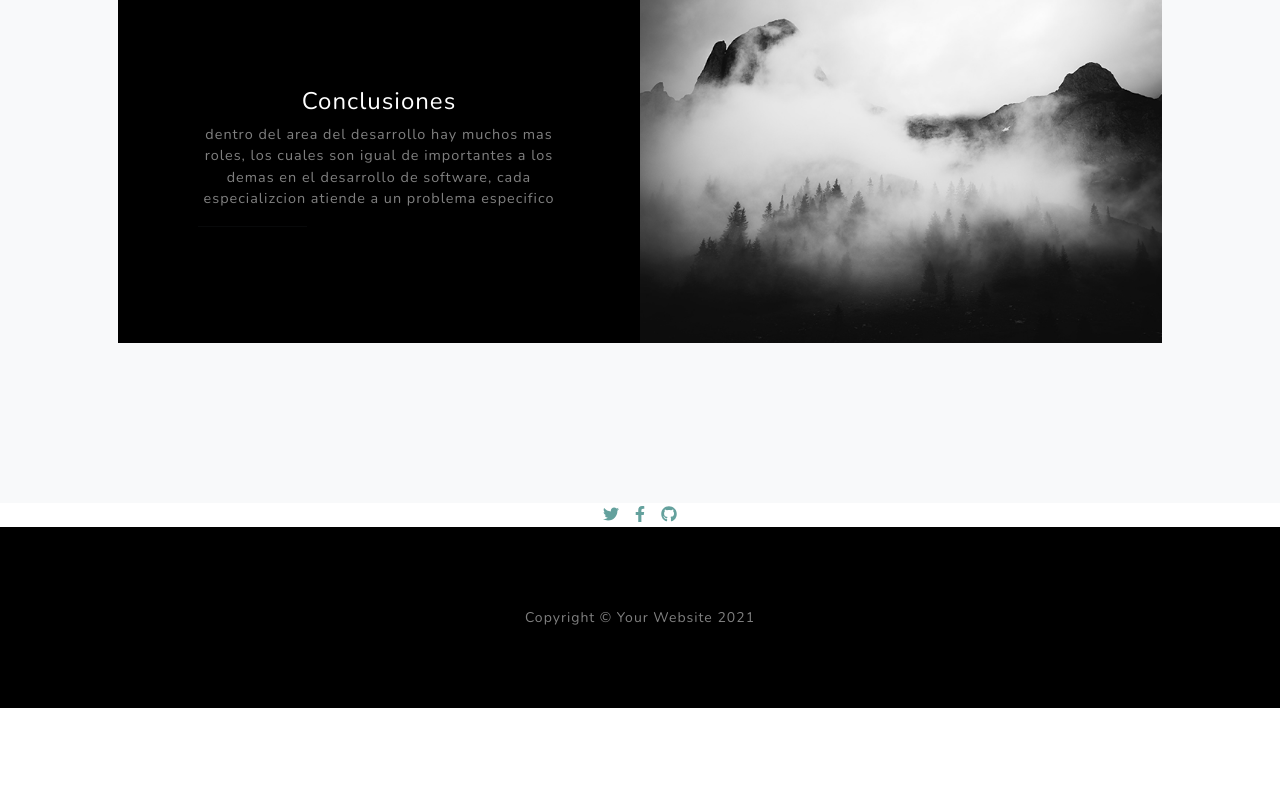
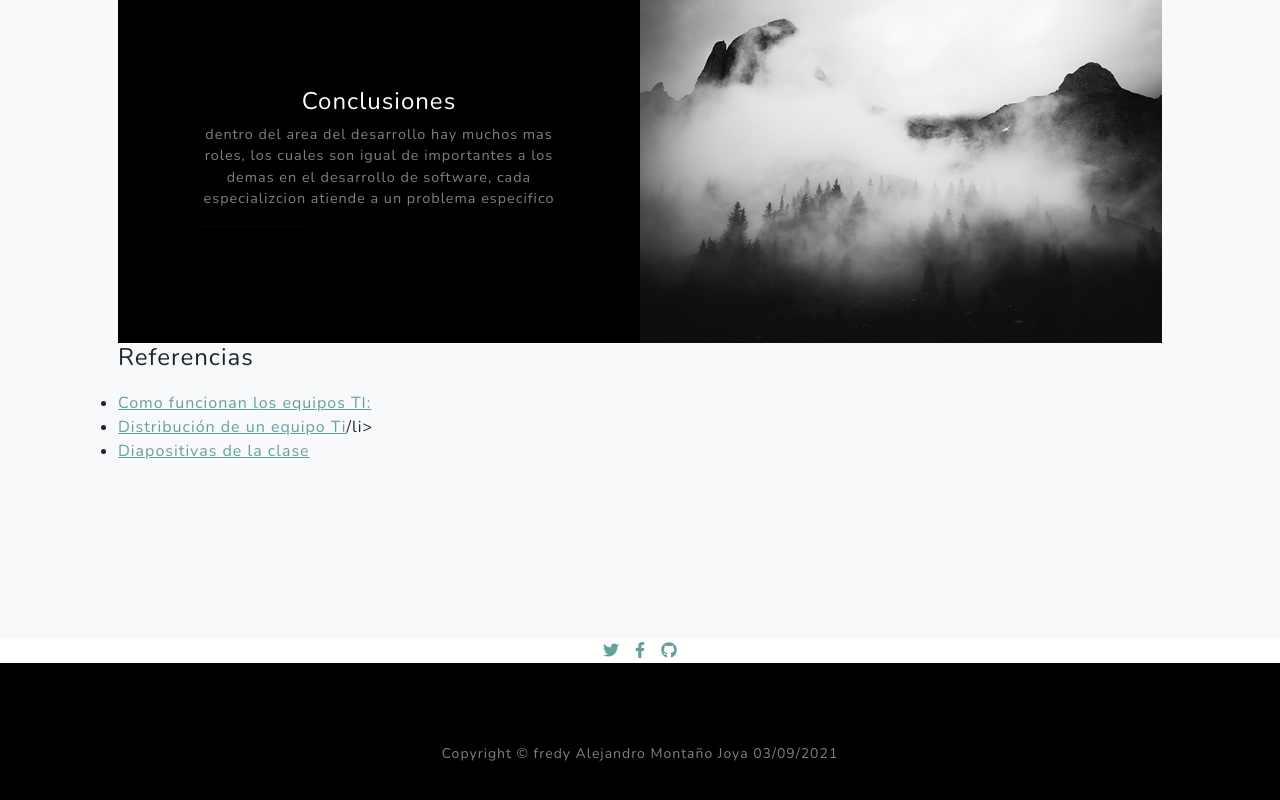
Before and after one commit to FredyMontano/ingsw1quiz1, a plain HTML site: page index.html in a window 1280 px wide. Shown: the part 3053-3853 px from the top of the page. Before the commit the page ends 3761 px from the top, so only its background shows below. Drawn offline with nearby package versions, Linux system fonts and the light colour scheme.

Commit message:
commit entrega

```diff
--- a/index.html
+++ b/index.html
@@ -130,9 +130,21 @@
                                     <p class="mb-0 text-white-50">dentro del area del desarrollo hay muchos mas roles, los cuales son igual de importantes a los demas en el desarrollo de software, cada especializcion atiende a un problema especifico</p>
                                     <hr class="d-none d-lg-block mb-0 me-0" />
                                 </div>
+
+
                             </div>
                         </div>
                     </div>
+                    <br>
+                    <br>
+                    <h4>Referencias</h4>
+                    <br>
+                    <br>
+                    <ul>
+                        <li><a href="https://mba.americaeconomia.com/articulos/notas/equipo-de-ti-como-formarlo">Como funcionan los equipos TI: </a></li>
+                        <li><a href="http://www.marioperez.com.mx/equipos-de-desarrollo/roles-y-responsabilidades/">Distribución de un equipo Ti</a>/li>
+                        <li><a href="https://virtual.konradlorenz.edu.co/mod/resource/view.php?id=460334">Diapositivas de la clase</a></li>
+                    </ul>
                 </div>
             </div>
         </section>
@@ -148,7 +160,7 @@
             </div>
         </section>
         <!-- Footer-->
-        <footer class="footer bg-black small text-center text-white-50"><div class="container px-4 px-lg-5">Copyright &copy; Your Website 2021</div></footer>
+        <footer class="footer bg-black small text-center text-white-50"><div class="container px-4 px-lg-5">Copyright &copy; fredy Alejandro Montaño Joya 03/09/2021</div></footer>
         <!-- Bootstrap core JS-->
         <script src="https://cdn.jsdelivr.net/npm/bootstrap@5.1.0/dist/js/bootstrap.bundle.min.js"></script>
         <!-- Core theme JS-->
```
